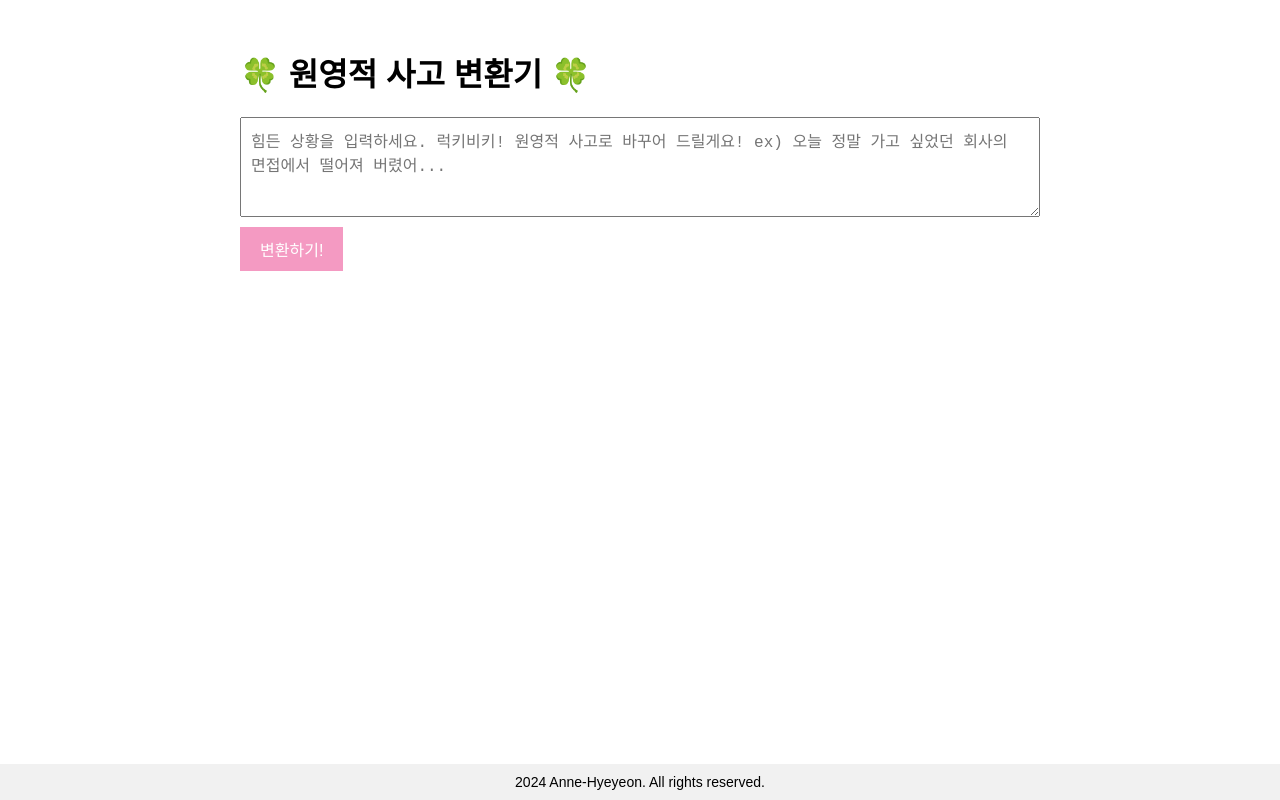
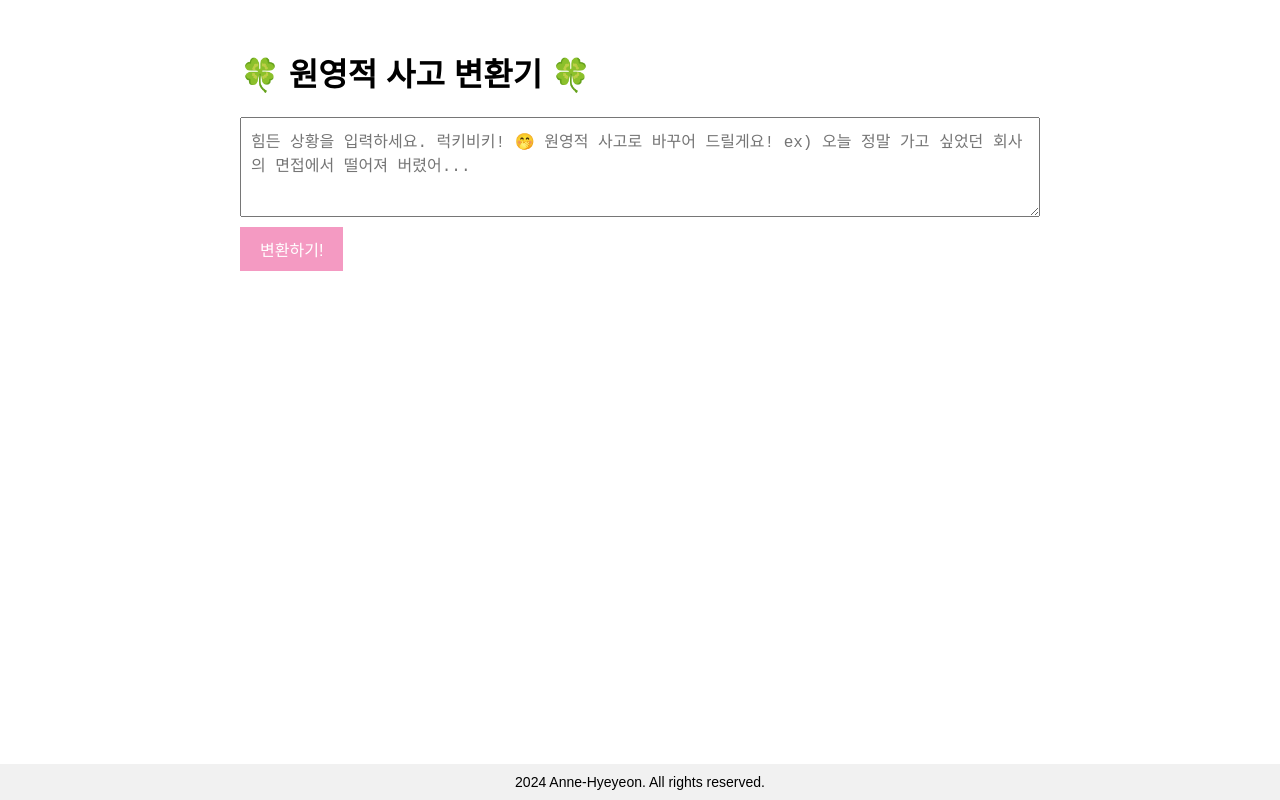
Before and after one commit to WoongyuChoi/lucky-vicky, a React (Vite) app: page / in a window 1280 px wide. Built offline with nearby package versions, Linux system fonts and the light colour scheme.

Commit message:
Fix: 예시 문구 귀엽게 변경

```diff
--- a/src/App.tsx
+++ b/src/App.tsx
@@ -70,7 +70,7 @@ function App() {
         <textarea
           value={userInput}
           onChange={(e) => setUserInput(e.target.value)}
-          placeholder="힘든 상황을 입력하세요. 럭키비키! 원영적 사고로 바꾸어 드릴게요! ex) 오늘 정말 가고 싶었던 회사의 면접에서 떨어져 버렸어..."
+          placeholder="힘든 상황을 입력하세요. 럭키비키! 🤭 원영적 사고로 바꾸어 드릴게요! ex) 오늘 정말 가고 싶었던 회사의 면접에서 떨어져 버렸어..."
         />
         <button type="submit">변환하기!</button>
       </form>
```
